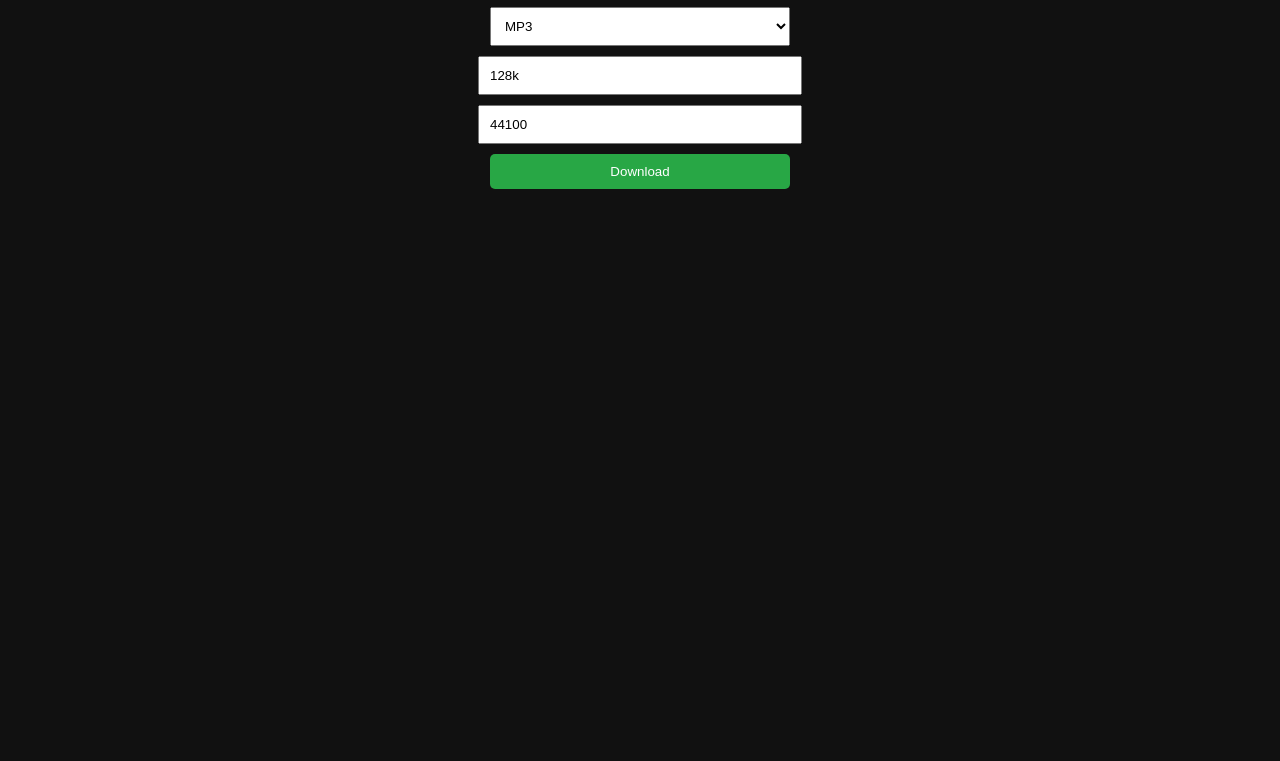
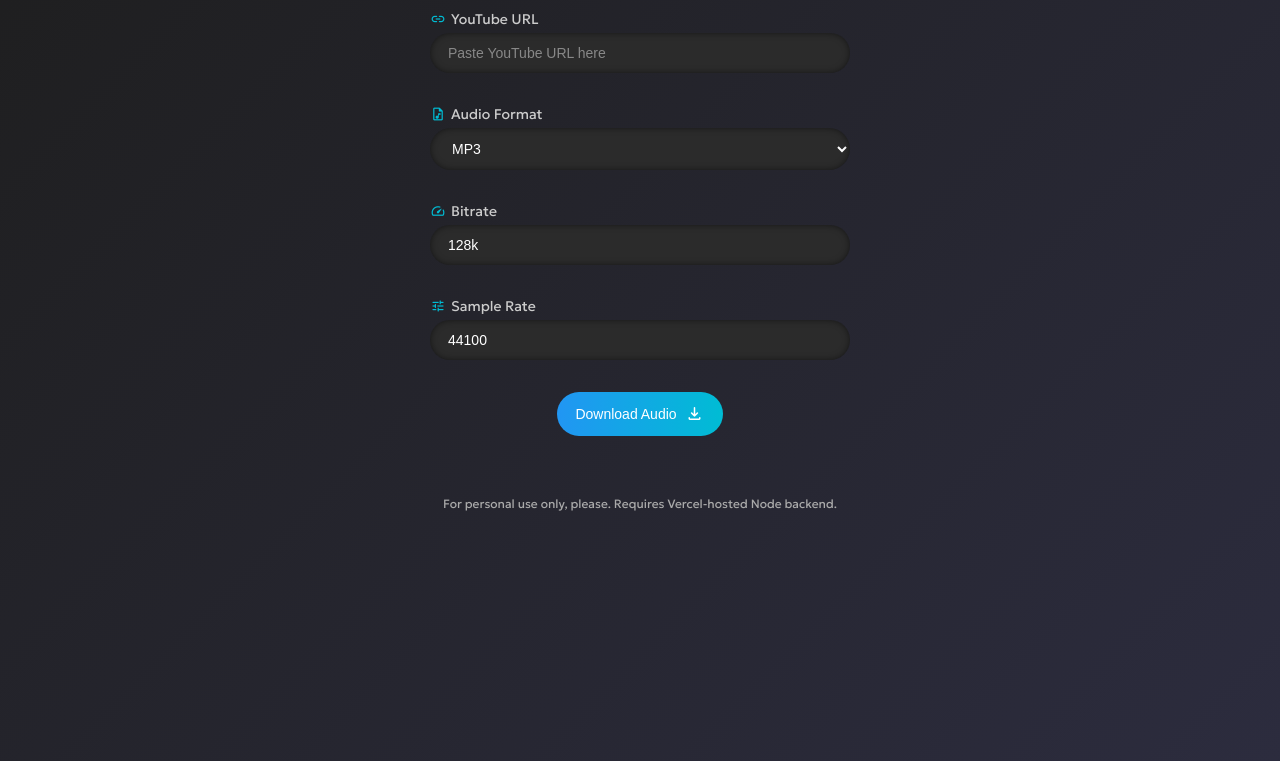
Before and after one commit to lcsmalls/YouTube-Downloader, a website: page index.html in a window 1280 px wide. Shown: the part 155-916 px from the top of the page. Before the commit the page ends 800 px from the top, so only its background shows below. Drawn offline with nearby package versions, Linux system fonts and the light colour scheme.

Commit message:
Update index.html

```diff
--- a/index.html
+++ b/index.html
@@ -3,37 +3,174 @@
 <head>
 <meta charset="UTF-8">
 <title>YouTube Audio Downloader</title>
+
+<!-- Google Fonts -->
+<link href="https://fonts.googleapis.com/css2?family=Geologica:wght@400;500;700&display=swap" rel="stylesheet">
+<!-- Google Material Symbols Rounded -->
+<link href="https://fonts.googleapis.com/css2?family=Material+Symbols+Rounded" rel="stylesheet" />
+
 <style>
-body { font-family: sans-serif; background: #111; color: #eee; display: flex; flex-direction: column; align-items: center; padding: 20px; }
-input, select, button { margin: 5px; padding: 10px; width: 300px; }
-button { background: #28a745; color: #fff; border: none; border-radius: 5px; cursor: pointer; }
-button:hover { background: #218838; }
+  /* Base styling */
+  body {
+    font-family: 'Geologica', sans-serif;
+    background: linear-gradient(135deg, #1e1e1e, #2c2c3e);
+    color: #f5f5f5;
+    display: flex;
+    flex-direction: column;
+    align-items: center;
+    justify-content: flex-start;
+    min-height: 100vh;
+    padding: 50px 20px;
+    transition: background 0.5s ease;
+  }
+
+  h1 {
+    font-weight: 500;
+    margin-bottom: 30px;
+    background: linear-gradient(90deg, royalblue, cyan);
+    -webkit-background-clip: text;
+    -webkit-text-fill-color: transparent;
+    font-size: 2.5rem;
+    text-align: center;
+    animation: textPulse 2s infinite alternate;
+  }
+
+  @keyframes textPulse {
+    0% { filter: blur(0px); }
+    100% { filter: blur(1px); }
+  }
+
+  .form-group {
+    display: flex;
+    flex-direction: column;
+    margin-bottom: 20px;
+    width: 100%;
+    max-width: 420px;
+    position: relative;
+  }
+
+  label {
+    margin-bottom: 5px;
+    font-size: 14px;
+    color: #ccc;
+    display: flex;
+    align-items: center;
+  }
+
+  label .material-symbols-rounded {
+    margin-right: 5px;
+    font-size: 16px;
+    color: #00bcd4;
+  }
+
+  input, select, button {
+    padding: 12px 18px;
+    border-radius: 30px;
+    border: none;
+    font-size: 14px;
+    outline: none;
+    transition: all 0.3s ease;
+  }
+
+  input, select {
+    margin-bottom: 12px;
+    background: #2b2b2b;
+    color: #fff;
+    box-shadow: inset 0 0 6px rgba(0,0,0,0.5);
+  }
+
+  input:focus, select:focus {
+    box-shadow: 0 0 10px #00bcd4;
+  }
+
+  input::placeholder {
+    color: #888;
+  }
+
+  button {
+    background: linear-gradient(90deg, #2196f3, #00bcd4);
+    color: white;
+    cursor: pointer;
+    font-weight: 500;
+    display: flex;
+    align-items: center;
+    justify-content: center;
+  }
+
+  button:hover {
+    background: linear-gradient(90deg, #00bcd4, #2196f3);
+    transform: translateY(-2px);
+    box-shadow: 0 6px 12px rgba(0,188,212,0.5);
+  }
+
+  button .material-symbols-rounded {
+    margin-left: 8px;
+    font-size: 20px;
+    transition: transform 0.3s ease;
+  }
+
+  button:hover .material-symbols-rounded {
+    transform: translateX(4px);
+  }
+
+  footer {
+    margin-top: 60px;
+    font-size: 12px;
+    color: #aaa;
+    text-align: center;
+    max-width: 400px;
+  }
+
 </style>
 </head>
 <body>
+
 <h1>YouTube Audio Downloader</h1>
-<input id="url" type="text" placeholder="YouTube URL">
+
+<div class="form-group">
+  <label for="url"><span class="material-symbols-rounded">link</span>YouTube URL</label>
+  <input type="text" id="url" placeholder="Paste YouTube URL here">
+</div>
+
+<div class="form-group">
+  <label for="format"><span class="material-symbols-rounded">audio_file</span>Audio Format</label>
   <select id="format">
     <option value="mp3">MP3</option>
     <option value="wav">WAV</option>
     <option value="flac">FLAC</option>
     <option value="mp4">MP4</option>
   </select>
-<input id="bitrate" type="text" placeholder="Bitrate (e.g. 128k)" value="128k">
-<input id="samplerate" type="text" placeholder="Sample rate (e.g. 44100)" value="44100">
-<button id="download">Download</button>
+</div>
+
+<div class="form-group">
+  <label for="bitrate"><span class="material-symbols-rounded">speed</span>Bitrate</label>
+  <input type="text" id="bitrate" placeholder="e.g. 128k" value="128k">
+</div>
+
+<div class="form-group">
+  <label for="samplerate"><span class="material-symbols-rounded">tune</span>Sample Rate</label>
+  <input type="text" id="samplerate" placeholder="e.g. 44100" value="44100">
+</div>
+
+<button id="download">Download Audio <span class="material-symbols-rounded">file_download</span></button>
+
+<footer>
+  For personal use only, please. Requires Vercel-hosted Node backend.
+</footer>
 
 <script>
-document.getElementById('download').addEventListener('click', () => {
+  const downloadBtn = document.getElementById('download');
+  downloadBtn.addEventListener('click', () => {
     const url = encodeURIComponent(document.getElementById('url').value);
     const format = document.getElementById('format').value;
     const bitrate = document.getElementById('bitrate').value;
     const samplerate = document.getElementById('samplerate').value;
 
-  if (!url) return alert('Enter a YouTube URL');
+    if(!url) return alert("Please enter a valid YouTube URL.");
 
     window.location.href = `/api/download?url=${url}&format=${format}&bitrate=${bitrate}&samplerate=${samplerate}`;
   });
 </script>
+
 </body>
 </html>
```
Lines whose indentation alone changed are shown as unchanged.
